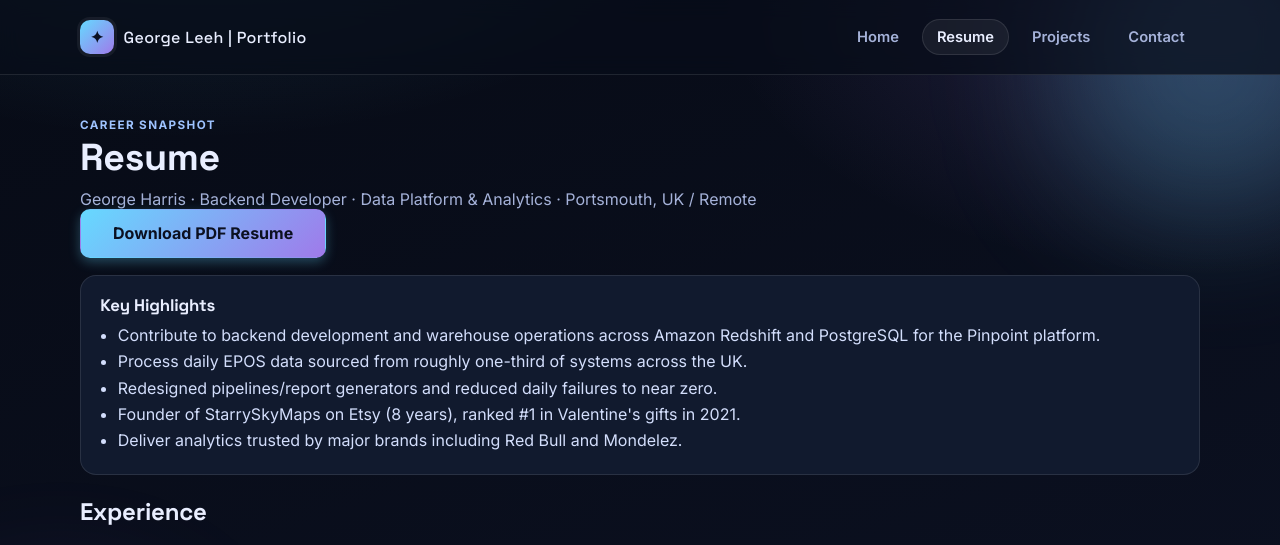
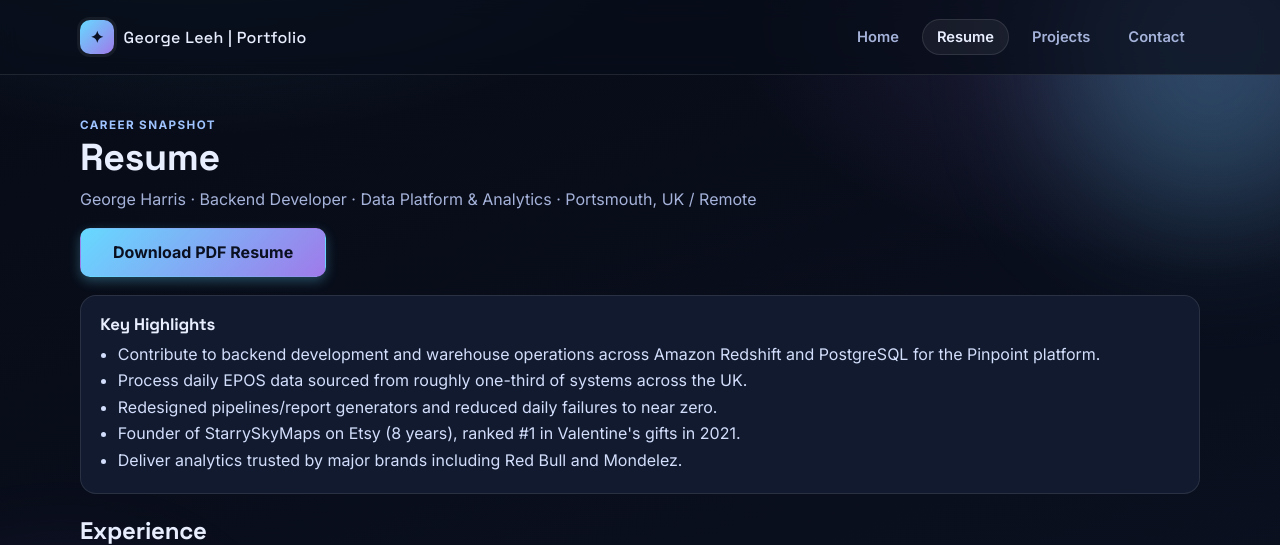
Before and after one commit to Georgeleeh/georgeleeh.com, a Flask app: page /resume in a window 1280 px wide. Shown: the top 545 px of the page. Run offline with Flask 3, Linux system fonts and the light colour scheme.

Commit message:
Add margin-top to paragraph with button in page intro for improved spacing

```diff
--- a/portfolio/static/css/site.css
+++ b/portfolio/static/css/site.css
@@ -346,6 +346,10 @@
   margin: 0;
 }
 
+.page-intro p:has(.btn) {
+  margin-top: 1.2rem;
+}
+
 .card-shell {
   background: var(--panel);
   border: 1px solid var(--border);
```
